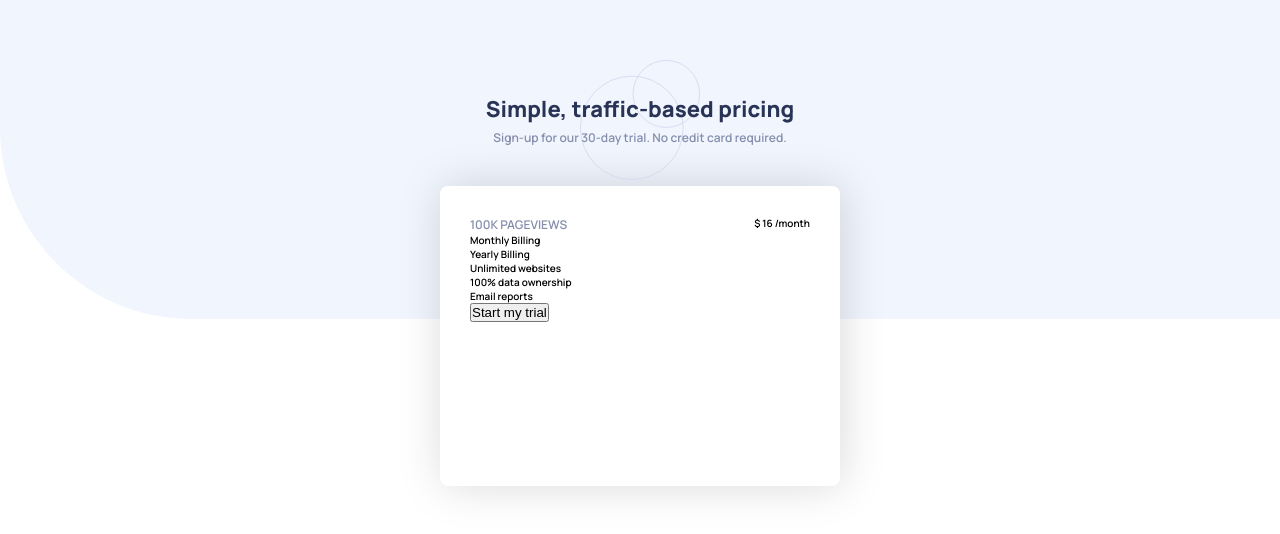
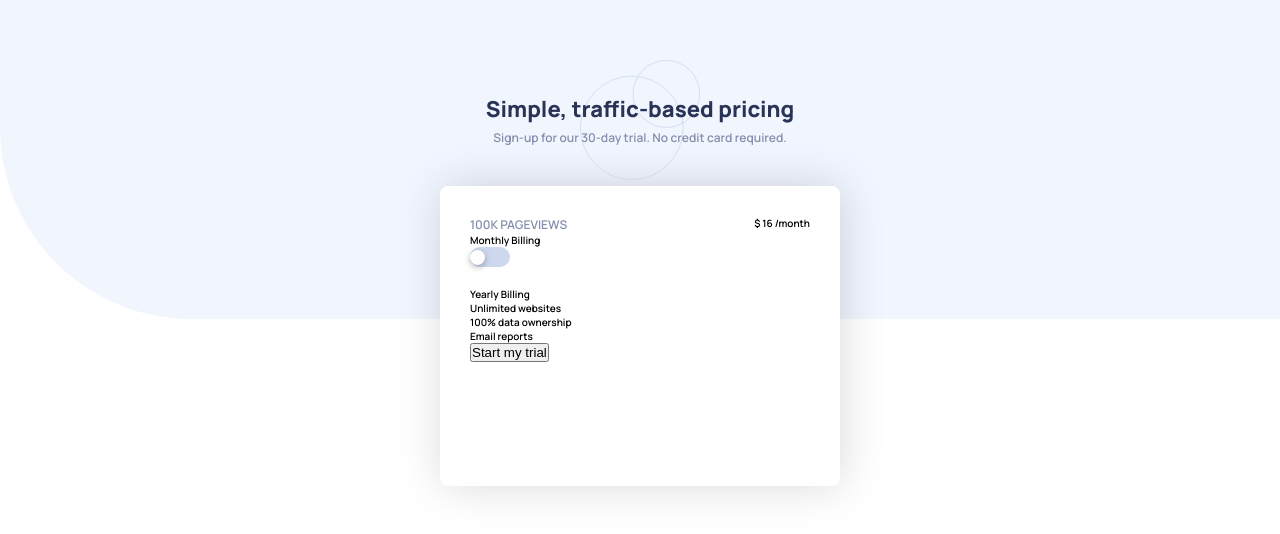
Before and after one commit to Barna-Molnar/imteractive-pricing-component-react, a React (Create React App) app: page / in a window 1280 px wide. Shown: the part 130-664 px from the top of the page. Built offline with nearby package versions, Linux system fonts and the light colour scheme.

Commit message:
Creating Footer

```diff
--- /dev/null
+++ b/src/components/Footer.jsx
@@ -0,0 +1,16 @@
+import React from 'react';
+
+export default function Footer() {
+  return (
+    <div>
+      <div className="footer">
+        <ul>
+          <li>Unlimited websites</li>
+          <li>100% data ownership</li>
+          <li>Email reports</li>
+        </ul>
+        <button className="cta">Start my trial</button>
+      </div>
+    </div>
+  );
+}
--- a/src/components/PricingComponent.jsx
+++ b/src/components/PricingComponent.jsx
@@ -1,5 +1,7 @@
 import React from 'react';
 import styled from 'styled-components';
+import Footer from './Footer';
+import ToggleButton from './ToggleButton';
 
 const PricingComponentStyles = styled.div`
   padding: 3rem 3rem;
@@ -33,20 +35,13 @@ export default function PricingComponent() {
           /month
         </p>
       </div>
-      <div className="slider"></div>
+
       <div className="payment">
         <p className="payment--type">Monthly Billing</p>
-
+        <ToggleButton />
         <p className="payment--type">Yearly Billing</p>
       </div>
-      <div className="footer">
-        <ul>
-          <li>Unlimited websites</li>
-          <li>100% data ownership</li>
-          <li>Email reports</li>
-        </ul>
-        <button className="cta">Start my trial</button>
-      </div>
+      <Footer />
     </PricingComponentStyles>
   );
 }
--- a/src/components/Slider.jsx
+++ b/src/components/Slider.jsx
@@ -3,7 +3,7 @@ import React from 'react';
 export default function Slider() {
   return (
     <div>
-      <h1>hello from slider</h1>
+      <div className="slider">SLIDER</div>
     </div>
   );
 }
--- a/src/components/ToggleButton.jsx
+++ b/src/components/ToggleButton.jsx
@@ -19,7 +19,7 @@ const ToggleButtonStyles = styled.div`
       font-size: 20px; /* 1 */
       height: 2rem;
       width: 4rem;
-      background: #bdb9a6;
+      background: var(--toggle-background);
       border-radius: 1em;
       /*   padding: 0.25rem; */
     }
@@ -45,12 +45,12 @@ const ToggleButtonStyles = styled.div`
 
 export default function ToggleButton() {
   return (
-    <div>
+    <ToggleButtonStyles>
       <div class="switch__container">
         <label class="switch">
           <input type="checkbox" /> <div></div>
         </label>
       </div>
-    </div>
+    </ToggleButtonStyles>
   );
 }
--- a/src/style/GlobalStyle.js
+++ b/src/style/GlobalStyle.js
@@ -17,7 +17,7 @@ const GlobalStyles = createGlobalStyle`
 
     --component-background: hsl(0, 0%, 100%);
     --main-background: hsl(230, 100%, 99%);
-    --color-empty-slider-bar: hsl(224, 65%, 95%)
+    --color-empty-slider-bar: hsl(224, 65%, 95%);
     --toggle-background: hsl(223, 50%, 87%);
     --grayish-blue-text: hsl(225, 20%, 60%);
     --dark-blue: hsl(227, 35%, 25%);
```
